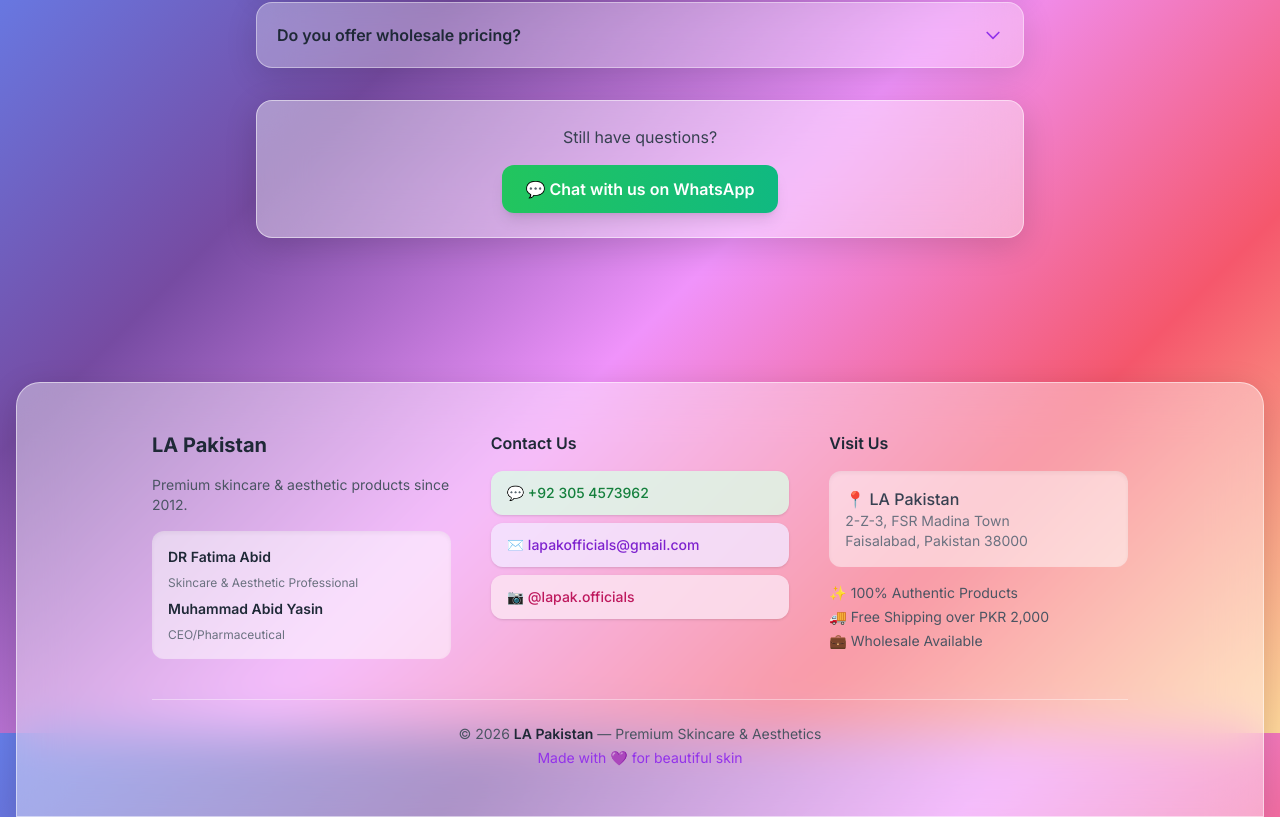
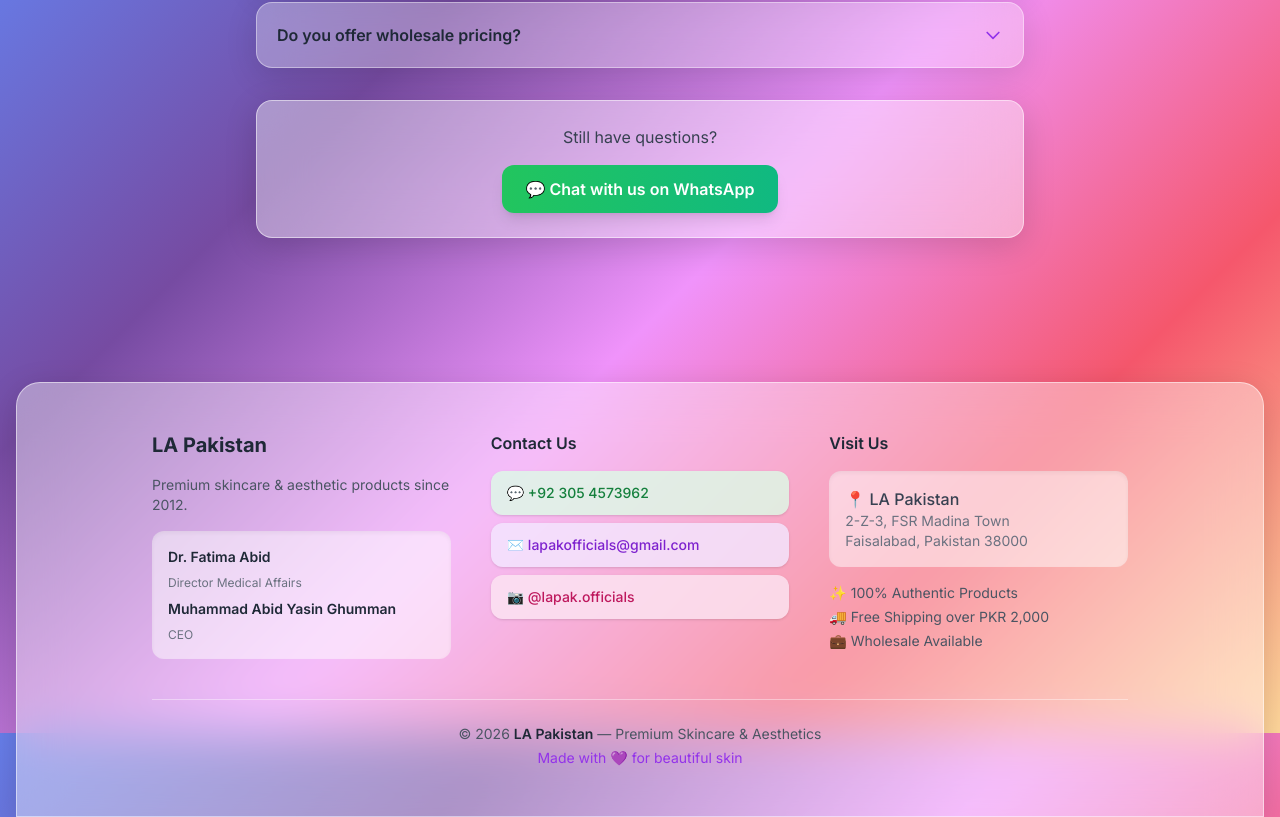
Before and after one commit to AbdullahHaidergencodix/lapak-skincare, a React (Vite) app: page / in a window 1280 px wide. Shown: the part 6467-7284 px from the top of the page. Built offline with nearby package versions, Linux system fonts and the light colour scheme.

Commit message:
Add Glybeta Plus, fix product names, convert images to webp

```diff
--- a/src/components/Footer.jsx
+++ b/src/components/Footer.jsx
@@ -12,10 +12,10 @@
               <h3 className="font-bold text-gray-800 text-xl mb-4">LA Pakistan</h3>
               <p className="text-sm text-gray-600 mb-4">Premium skincare & aesthetic products since 2012.</p>
               <div className="bg-white/50 rounded-xl p-4 text-sm space-y-2 shadow-inner">
-                <p className="font-semibold text-gray-800">DR Fatima Abid</p>
-                <p className="text-gray-500 text-xs">Skincare & Aesthetic Professional</p>
-                <p className="font-semibold text-gray-800 mt-2">Muhammad Abid Yasin</p>
-                <p className="text-gray-500 text-xs">CEO/Pharmaceutical</p>
+                <p className="font-semibold text-gray-800">Dr. Fatima Abid</p>
+                <p className="text-gray-500 text-xs">Director Medical Affairs</p>
+                <p className="font-semibold text-gray-800 mt-2">Muhammad Abid Yasin Ghumman</p>
+                <p className="text-gray-500 text-xs">CEO</p>
               </div>
             </div>
             <div>
```
Also changed, not shown: 1 other file (tests, documents, lock files or other folders).
